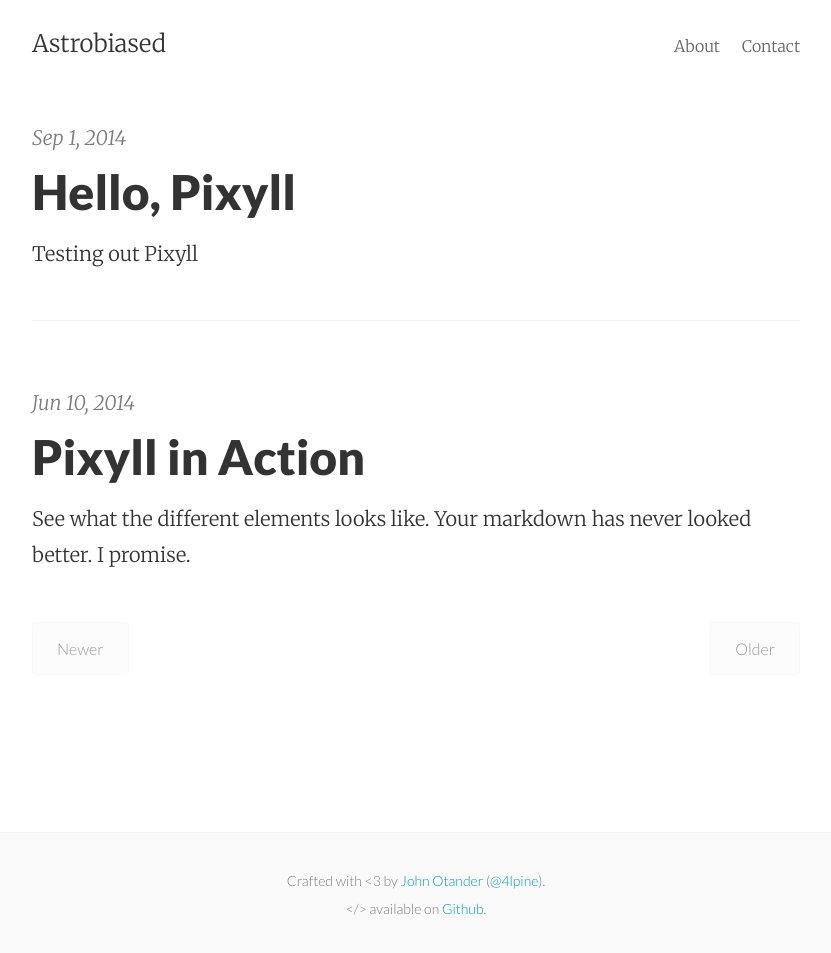
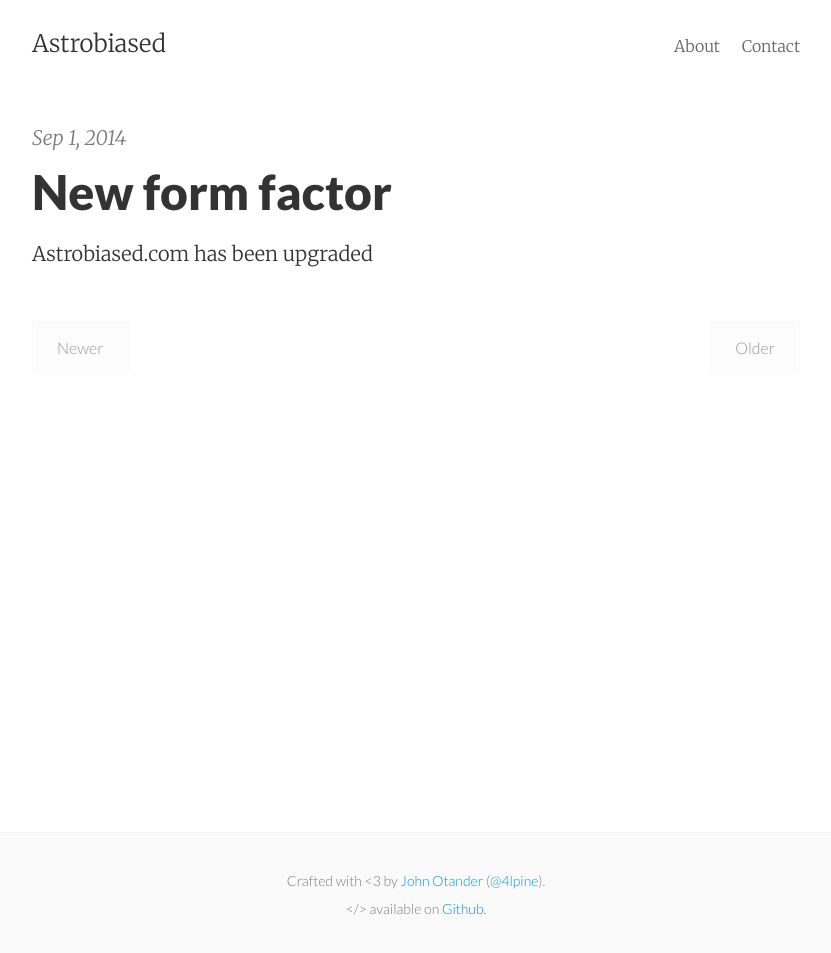
Before and after one commit to ebressert/ebressert.github.io, a Jekyll site: the page built from index.html, in a window 1280 px wide. Shown: the whole page, without its empty margins (224-1055 px from the left). Built offline with Jekyll 4.4.1, drawn with Linux system fonts in a browser that asks for light colours; the list of posts is cut into pages by our own code; some of the changed lines change nothing that is shown.

Commit message:
First post has been added

```diff
--- a/_posts/2014-06-10-see-pixyll-in-action.md
+++ /dev/null
@@ -1,89 +0,0 @@
----
-layout:     post
-title:      Pixyll in Action
-date:       2014-06-10 12:31:19
-summary:    See what the different elements looks like. Your markdown has never looked better. I promise.
-categories: jekyll pixyll
----
-
-There is a significant amount of subtle, yet precisely calibrated, styling to ensure
-that your content is emphasized while still looking aesthetically pleasing.
-
-All links are easy to [locate and discern](#), yet don't detract from the harmony
-of a paragraph. The _same_ goes for italics and __bold__ elements. Even the the strikeout
-works if <del>for some reason you need to update your post</del>. For consistency's sake,
-<ins>The same goes for insertions</ins>, of course.
-
-### Code, with syntax highlighting
-
-Code blocks use the [solarized](http://ethanschoonover.com/solarized) theme. Both the light and
-dark versions are included, so you can swap them out easily. _Solarized Dark_ is the default.
-
-{% highlight ruby %}
-class Awesome < ActiveRecord::Base
-  include EvenMoreAwesome
-
-  validates_presence_of :something
-  validates :email, email_format: true
-
-  def initialize(email, name = nil)
-    self.email = email
-    self.name = name
-  end
-end
-{% endhighlight %}
-
-# Headings!
-
-They're responsive, and well-proportioned (in `padding`, `line-height`, `margin`, and `font-size`).
-They also heavily rely on the awesome utility, [BASSCSS](http://www.basscss.com/).
-
-##### They draw the perfect amount of attention
-
-This allows your content to have the proper informational and contextual hierarchy. Yay.
-
-### There are lists, too
-
-  * Apples
-  * Oranges
-  * Potatoes
-  * Milk
-
-  1. Mow the lawn
-  2. Feed the dog
-  3. Dance
-
-### Images look great, too
-
-![desk](https://cloud.githubusercontent.com/assets/1424573/3378137/abac6d7c-fbe6-11e3-8e09-55745b6a8176.png)
-
-
-### There are also pretty colors
-
-Also the result of [BASSCSS](http://www.basscss.com/), you can <span class="bg-dark-gray white">highlight</span> certain components
-of a <span class="red">post</span> <span class="mid-gray">with</span> <span class="green">CSS</span> <span class="orange">classes</span>.
-
-I don't recommend using blue, though. It looks like a <span class="blue">link</span>.
-
-### Stylish blockquotes included
-
-You can use the markdown quote syntax, `>` for simple quotes.
-
-> Lorem ipsum dolor sit amet, consectetur adipiscing elit. Suspendisse quis porta mauris.
-
-However, you need to inject html if you'd like a citation footer. I will be working on a way to
-hopefully sidestep this inconvenience.
-
-<blockquote>
-  <p>
-    Perfection is achieved, not when there is nothing more to add, but when there is nothing left to take away.
-  </p>
-  <footer><cite title="Antoine de Saint-Exupéry">Antoine de Saint-Exupéry</cite></footer>
-</blockquote>
-
-### There's more being added all the time
-
-Checkout the [Github repository](https://github.com/johnotander/pixyll) to request,
-or add, features.
-
-Happy writing.
--- a/_posts/2014-09-01-first-post.md
+++ b/_posts/2014-09-01-first-post.md
@@ -1,25 +1,11 @@
 ---
 layout:     post
-title:      Hello, Pixyll
+title:      New form factor
 date:       2014-09-01
-summary:    Testing out Pixyll
+summary:    Astrobiased.com has been upgraded
 ---
 
-Hello.
+Astrobiased.com has been upgraded. I'll be working on retrieving the
+historical posts putting them up (if they work).
 
-Pixyll is a simple, beautiful theme for Jekyll that emphasizes content rather than aesthetic fluff. It's mobile _first_, fluidly responsive, and delightfully lightweight.
-
-It's pretty minimal, but leverages large type and drastic contrast to make a statement, on all devices.
-
-<blockquote>
-  <p>
-    Perfection is achieved, not when there is nothing more to add, but when there is nothing left to take away.
-  </p>
-  <footer><cite title="Antoine de Saint-Exupéry">Antoine de Saint-Exupéry</cite></footer>
-</blockquote>
-
-## Where is it?
-
-Checkout the [Github repository](https://github.com/johnotander/pixyll) to download it, request a feature, or report a bug.
-
-It's free, and open source ([MIT](http://opensource.org/licenses/MIT)).
+In the meantime new posts will be coming soon.
```
Also changed, not shown: 5 other files.
